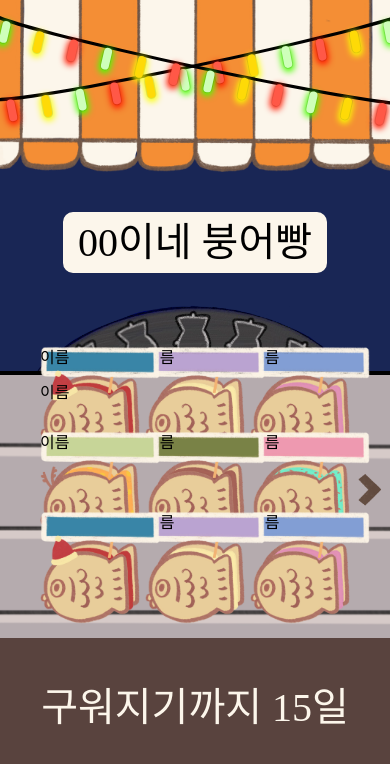
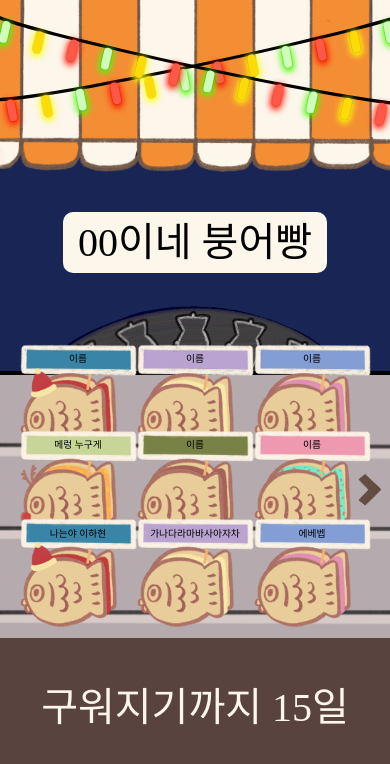
Before and after one commit to boongObbang-plz/boongObbang, a React (Create React App) app in the folder frontend/: page / in a window 390 px wide. Shown: the top 764 px of the page. Built offline with nearby package versions, Linux system fonts and the light colour scheme; a web font is replaced by a local one.

Commit message:
fix: 반응형을 위한 붕어빵&태그 크기단위 %로 변경

```diff
--- a/frontend/src/components/MainPage/Letter.js
+++ b/frontend/src/components/MainPage/Letter.js
@@ -9,10 +9,10 @@ const Letter = ({ letterLoc, tagLoc, message }) => {
     const colors = [redbean, cream, sweetpotato, pizza, choco, mint];
     return (
         <div>
-            <img className={`absolute ${letterLoc[0]} ${letterLoc[1]} w-[120px]`} src={colors[message.color]} alt='letter'/>
-            <div className={`absolute ${tagLoc[0]} ${tagLoc[1]}`}>
-                <h1>{message.to}</h1>
-                <h1>{message.madeby}</h1>
+            <img className={`absolute ${letterLoc[0]} ${letterLoc[1]} w-[30%]`} src={colors[message.color]} alt='letter'/>
+            <div className={`absolute ${tagLoc[0]} ${tagLoc[1]} flex justify-center items-center w-[26%] h-[5%] text-[2.5vw]`}>
+                {/* <h1 className='text-center'>{message.made_by}</h1> */}
+                <div>{message.made_by}</div>
             </div>
         </div>
     );
--- a/frontend/src/components/MainPage/Letters.js
+++ b/frontend/src/components/MainPage/Letters.js
@@ -2,33 +2,34 @@ import Letter from 'components/MainPage/Letter';
 
 const Letters = ({ messages }) => {
     const letterLocation = [
-        ["top-[140px]", "left-[40px]"],
-        ["top-[140px]", "left-[145px]"],
-        ["top-[140px]", "left-[250px]"],
-        ["top-[60px]", "left-[40px]"],
-        ["top-[60px]", "left-[145px]"],
-        ["top-[60px]", "left-[250px]"],
-        ["top-[-25px]", "left-[40px]"],
-        ["top-[-25px]", "left-[145px]"],
-        ["top-[-25px]", "left-[250px]"],
+        ["top-[55%]", "left-[5%]"],
+        ["top-[55%]", "left-[35%]"],
+        ["top-[55%]", "right-[5%]"],
+        ["top-[22%]", "left-[5%]"],
+        ["top-[22%]", "left-[35%]"],
+        ["top-[22%]", "right-[5%]"],
+        ["top-[-10%]", "left-[5%]"],
+        ["top-[-10%]", "left-[35%]"],
+        ["top-[-10%]", "right-[5%]"],
     ];
 
     const tagLocation = [
-        ["top-[10px]", "left-[40px]"],
-        ["top-[140px]", "left-[145px]"],
-        ["top-[140px]", "left-[250px]"],
-        ["top-[60px]", "left-[40px]"],
-        ["top-[60px]", "left-[145px]"],
-        ["top-[60px]", "left-[250px]"],
-        ["top-[-25px]", "left-[40px]"],
-        ["top-[-25px]", "left-[145px]"],
-        ["top-[-25px]", "left-[250px]"],
+        ["top-[58.5%]", "left-[7%]"],
+        ["top-[58.5%]", "left-[37%]"],
+        ["top-[58.5%]", "right-[7%]"],
+        ["top-[25.5%]", "left-[7%]"],
+        ["top-[25.5%]", "left-[37%]"],
+        ["top-[25.5%]", "right-[7%]"],
+        ["top-[-7%]", "left-[7%]"],
+        ["top-[-7%]", "left-[37%]"],
+        ["top-[-7%]", "right-[7%]"],
     ];
     const rendering = [...messages].reverse().map((message) => {
         if (message) {
            var locationIdx = message.idx >= 9 ? message.idx % 9 : message.idx;
             return (
                     <Letter
+                    className="absolute"
                     key={message.idx}
                     letterLoc={letterLocation[locationIdx]}
                     tagLoc={tagLocation[locationIdx]}
--- a/frontend/src/components/MainPage/fake_api_data.json
+++ b/frontend/src/components/MainPage/fake_api_data.json
@@ -10,25 +10,25 @@
             {
                 "idx" : 0,
                 "color" : 0,
-                "made_by" : "이름",
+                "made_by" : "나는야 이하현",
                 "to" : "이름"
             },
             {
                 "idx" : 1,
                 "color" : 1,
-                "made_by" : "이름",
+                "made_by" : "가나다라마바사아자차",
                 "to" : "이름"
             },
             {
                 "idx" : 2,
                 "color" : 2,
-                "made_by" : "이름",
+                "made_by" : "에베벱",
                 "to" : "이름"
             },
             {
                 "idx" : 3,
                 "color" : 3,
-                "made_by" : "이름",
+                "made_by" : "메렁 누구게",
                 "to" : "이름"
             },
             {
```
